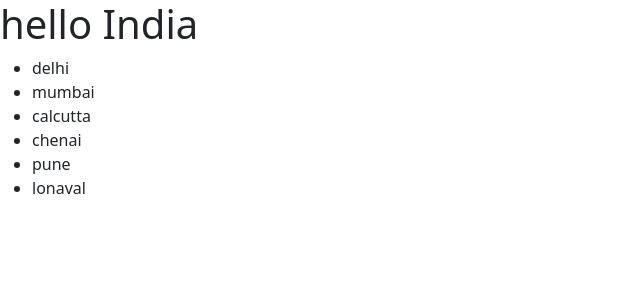
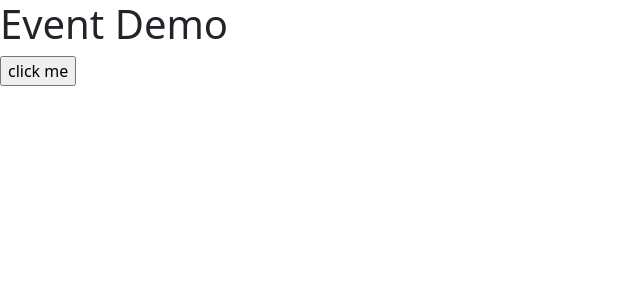
Before and after one commit to abhi0707-coder/my-react-app1, a React (Create React App) app: page / in a window 1280 px wide. Shown: the top 300 px of the page, without its empty margins (0-640 px from the left). Built offline with nearby package versions, Linux system fonts and the light colour scheme.

Commit message:
input button

```diff
--- a/src/App.js
+++ b/src/App.js
@@ -2,18 +2,17 @@ import logo from './logo.svg'
 import './App.css'
 
 function App() {
-  let title = 'hello India'
-  let list = ['delhi', 'mumbai', 'calcutta', 'chenai', 'pune', 'lonaval']
+  let title = 'Event Demo'
+
+  let myfun = () => {
+    alert('I am a click handelar')
+  }
+
   return (
     <div>
       <h1>{title}</h1>
-      <ul>
-        {list.map((item) => {
-          return <li> {item}</li>
-        })}
-      </ul>
+      <input type="button" value="click me" onClick={myfun} />
     </div>
   )
 }
-
 export default App
```
